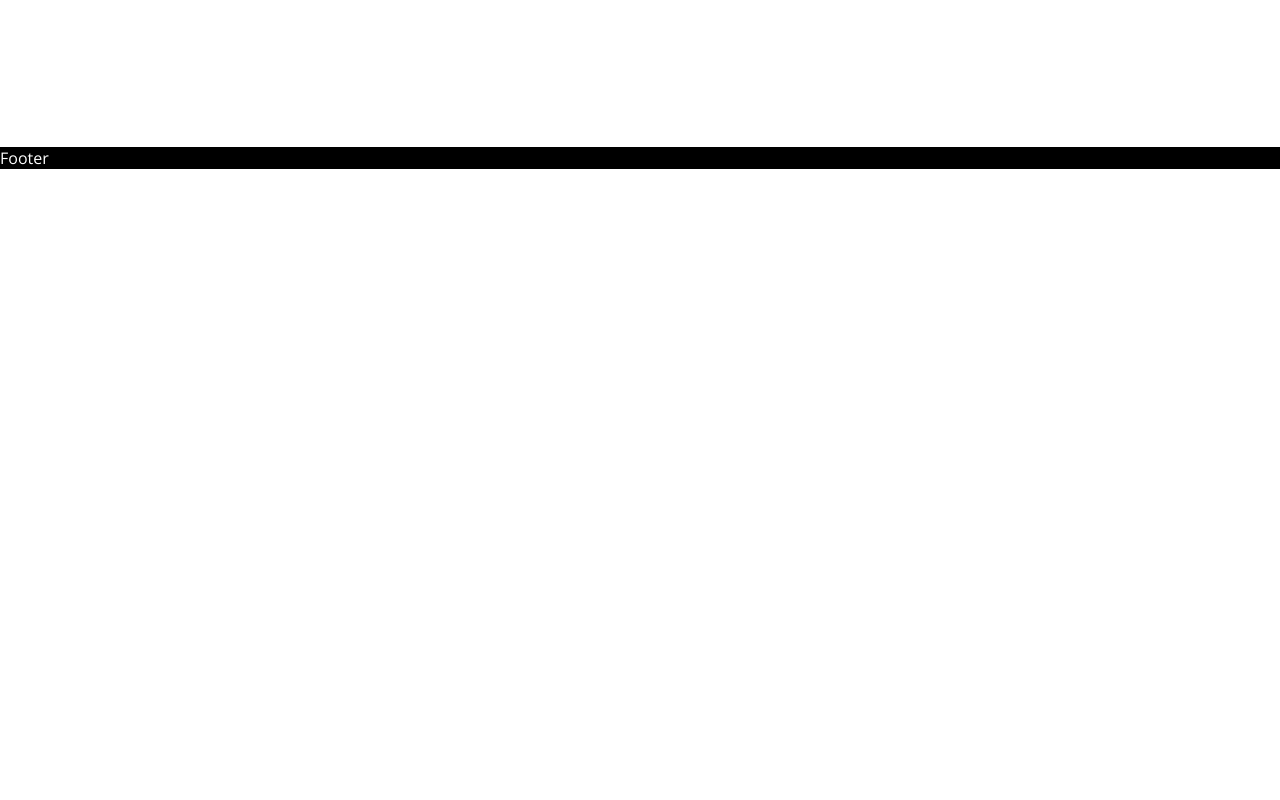
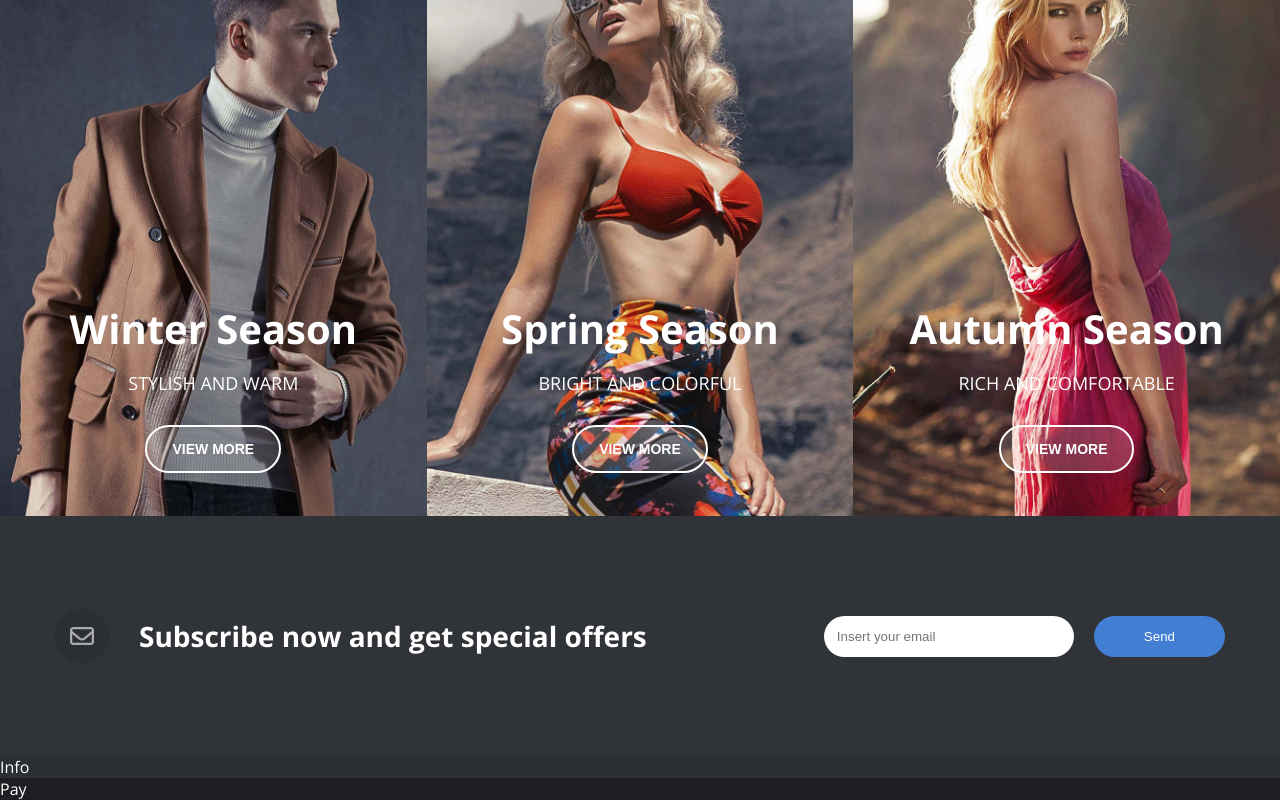
Before and after one commit to MattiaBologna/proj-html-vuejs, a Vue app: page / in a window 1280 px wide. Shown: the part 1819-2619 px from the top of the page. Before the commit the page ends 1988 px from the top, so only its background shows below. Built offline with nearby package versions, Linux system fonts and the light colour scheme.

Commit message:
Add: footer scaffolding and subscription section

```diff
--- a/src/components/FootApp.vue
+++ b/src/components/FootApp.vue
@@ -1,19 +1,34 @@
 <script>
+import SubscriptionSection from './sections/SubscriptionSection.vue'
+import InfoSection from './sections/InfoSection.vue'
+import PaymentsSection from './sections/PaymentsSection.vue'
+
 export default {
+    components: {
+        SubscriptionSection,
+        InfoSection,
+        PaymentsSection
 
+    }
 }
 </script>
 
 
 <template>
-    <div>
-        Footer
-    </div>
+    <footer>
+        <SubscriptionSection />
+
+        <InfoSection />
+
+        <PaymentsSection />
+    </footer>
 </template>
 
+
+
 <style lang="scss" scoped>
-div {
-    background-color: black;
+footer {
+    background-color: #303337;
     color: white;
 }
 </style>
--- a/src/components/MainApp.vue
+++ b/src/components/MainApp.vue
@@ -1,11 +1,13 @@
 <script>
 import JumboSection from './sections/JumboSection.vue'
 import FeaturedProductsSection from './sections/FeaturedProductsSection.vue'
+import SeasonsCollectionSection from './sections/SeasonsCollectionSection.vue'
 
 export default {
     components: {
         JumboSection,
-        FeaturedProductsSection
+        FeaturedProductsSection,
+        SeasonsCollectionSection
     }
 }
 </script>
@@ -18,6 +20,9 @@ export default {
         <!-- FEATURED PRODUCTS SECTION -->
         <FeaturedProductsSection />
 
+        <!-- SEASONS COLLECTIONS SECTION -->
+        <SeasonsCollectionSection />
+
     </main>
 </template>
 
--- a/src/components/sections/FeaturedProductsSection.vue
+++ b/src/components/sections/FeaturedProductsSection.vue
@@ -71,7 +71,6 @@ export default {
 }
 
 .featured__section {
-    height: 1036px;
     margin-top: 130px;
     border-top: 1px solid rgba($grey, 0.9);
     display: flex;
@@ -104,12 +103,14 @@ export default {
     padding: 20px 50px;
     background-color: $contrast-white;
     border: 1px solid rgba($grey, 0.2);
+    font-weight: 700;
 }
 
 .featured__products {
     display: flex;
     justify-content: space-between;
     gap: 20px;
+    margin-bottom: 210px;
 }
 
 // CARDS
--- /dev/null
+++ b/src/components/sections/InfoSection.vue
@@ -0,0 +1,20 @@
+<script>
+export default {
+
+}
+</script>
+
+
+<template>
+    <section class="info__section">
+        Info
+    </section>
+</template>
+
+
+
+<style lang="scss" scoped>
+.info__section {
+    background-color: #2B2E32;
+}
+</style>
--- /dev/null
+++ b/src/components/sections/PaymentsSection.vue
@@ -0,0 +1,20 @@
+<script>
+export default {
+
+}
+</script>
+
+
+<template>
+    <section class="payment__section">
+        Pay
+    </section>
+</template>
+
+
+
+<style lang="scss" scoped>
+.payment__section {
+    background-color: #1D1F22;
+}
+</style>
--- /dev/null
+++ b/src/components/sections/SeasonsCollectionSection.vue
@@ -0,0 +1,89 @@
+<script>
+export default {
+
+}
+</script>
+
+
+
+<template>
+    <section class="seasons__section">
+        <div class="winter__collection">
+            <h1 class="seasons__title">Winter Season</h1>
+            <h2 class="seasons__subtitle">STYLISH AND WARM</h2>
+            <button class="seasons__button">VIEW MORE</button>
+        </div>
+        <div class="spring__collection">
+            <h1 class="seasons__title">Spring Season</h1>
+            <h2 class="seasons__subtitle">BRIGHT AND COLORFUL</h2>
+            <button class="seasons__button">VIEW MORE</button>
+        </div>
+        <div class="autumn__collection">
+            <h1 class="seasons__title">Autumn Season</h1>
+            <h2 class="seasons__subtitle">RICH AND COMFORTABLE</h2>
+            <button class="seasons__button">VIEW MORE</button>
+        </div>
+    </section>
+</template>
+
+
+
+<style lang="scss" scoped>
+@import '.././style/partials/variables.scss';
+
+.seasons__section {
+    height: 615px;
+    display: flex;
+    color: $white;
+}
+
+.seasons__section>* {
+    height: 100%;
+    width: calc(100% / 3);
+    background-size: cover;
+    background-position: center;
+}
+
+.winter__collection {
+    background-image: url('/collections/winter_collection_bg.jpg');
+}
+
+.spring__collection {
+    background-image: url('/collections/spring_collection_bg.jpg');
+}
+
+.autumn__collection {
+    background-image: url('/collections/autumn_collection_bg.jpg');
+}
+
+.winter__collection,
+.autumn__collection,
+.spring__collection {
+    display: flex;
+    flex-direction: column;
+    align-items: center;
+}
+
+.seasons__title {
+    font-size: 40px;
+    text-align: center;
+    margin-top: 400px;
+}
+
+.seasons__subtitle {
+    font-size: 18px;
+    text-align: center;
+    font-weight: 100;
+    padding-top: 15px;
+    padding-bottom: 30px;
+}
+
+.seasons__button {
+    border: 2px solid $white;
+    border-radius: 30px;
+    padding: 14px 25px;
+    background-color: rgba($white, 0.15);
+    font-size: 14px;
+    font-weight: 600;
+}
+</style>
--- /dev/null
+++ b/src/components/sections/SubscriptionSection.vue
@@ -0,0 +1,75 @@
+<script>
+export default {
+
+}
+</script>
+
+
+<template>
+    <section class="subscription__section container">
+        <div class="sub__writings">
+            <font-awesome-icon class="letter__icon" :icon="['far', 'envelope']" />
+            <p class="sub__text">Subscribe now and get special offers</p>
+        </div>
+        <div class="sub__input">
+            <input class="mail__input" type="mail" placeholder="Insert your email">
+            <button class="sub__button">Send</button>
+        </div>
+    </section>
+</template>
+
+
+
+<style lang="scss" scoped>
+@import '.././style/partials/variables.scss';
+
+.container {
+    max-width: 1170px;
+    margin: 0 auto;
+}
+
+.subscription__section {
+    height: 240px;
+    display: flex;
+    align-items: center;
+    justify-content: space-between;
+}
+
+.sub__writings {
+    display: flex;
+    align-items: center;
+    gap: 30px;
+
+    .letter__icon {
+        color: $grey;
+        font-size: 24px;
+        background-color: #2B2E32;
+        padding: 15px 15px;
+        border-radius: 999px;
+    }
+
+    .sub__text {
+        font-weight: 700;
+        font-size: 28px;
+    }
+}
+
+.sub__input {
+    display: flex;
+    gap: 20px;
+
+    .mail__input {
+        background-color: white;
+        border: none;
+        border-radius: 999px;
+        padding: 13px;
+        min-width: 250px;
+    }
+
+    .sub__button {
+        background-color: $blue;
+        padding: 13px 50px;
+        border-radius: 999px;
+    }
+}
+</style>
--- a/src/main.js
+++ b/src/main.js
@@ -16,8 +16,9 @@ import { faCartShopping } from '@fortawesome/free-solid-svg-icons'
 import { faMagnifyingGlass } from '@fortawesome/free-solid-svg-icons'
 import { faAtlassian } from '@fortawesome/free-brands-svg-icons'
 import { faChevronDown } from '@fortawesome/free-solid-svg-icons'
+import { faEnvelope } from '@fortawesome/free-regular-svg-icons'
 
-library.add(faFacebookF, faInstagram, faTwitter, faYoutube, faCartShopping, faMagnifyingGlass, faAtlassian, faChevronDown)
+library.add(faFacebookF, faInstagram, faTwitter, faYoutube, faCartShopping, faMagnifyingGlass, faAtlassian, faChevronDown, faEnvelope)
 
 const app = createApp(App)
 app.component('font-awesome-icon', FontAwesomeIcon)
```
